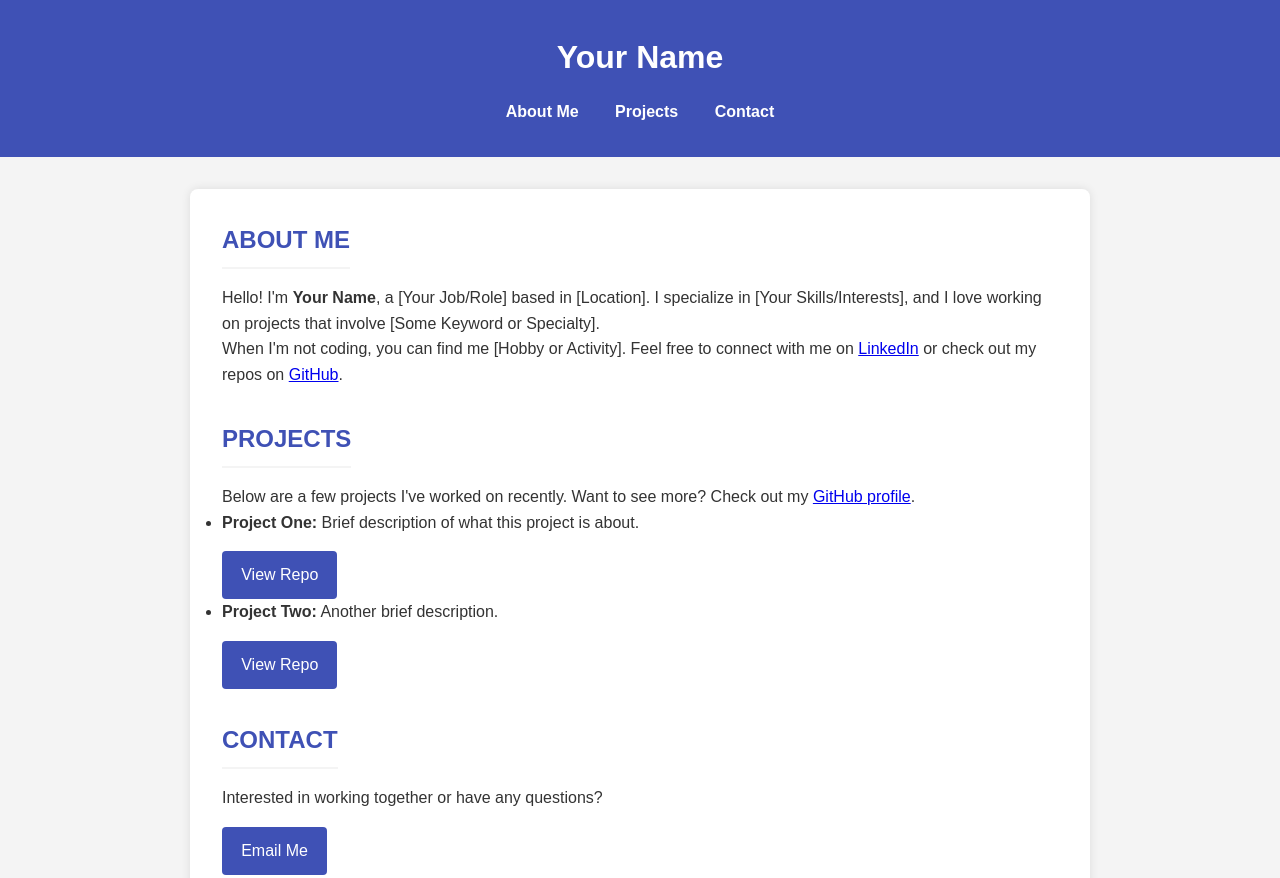
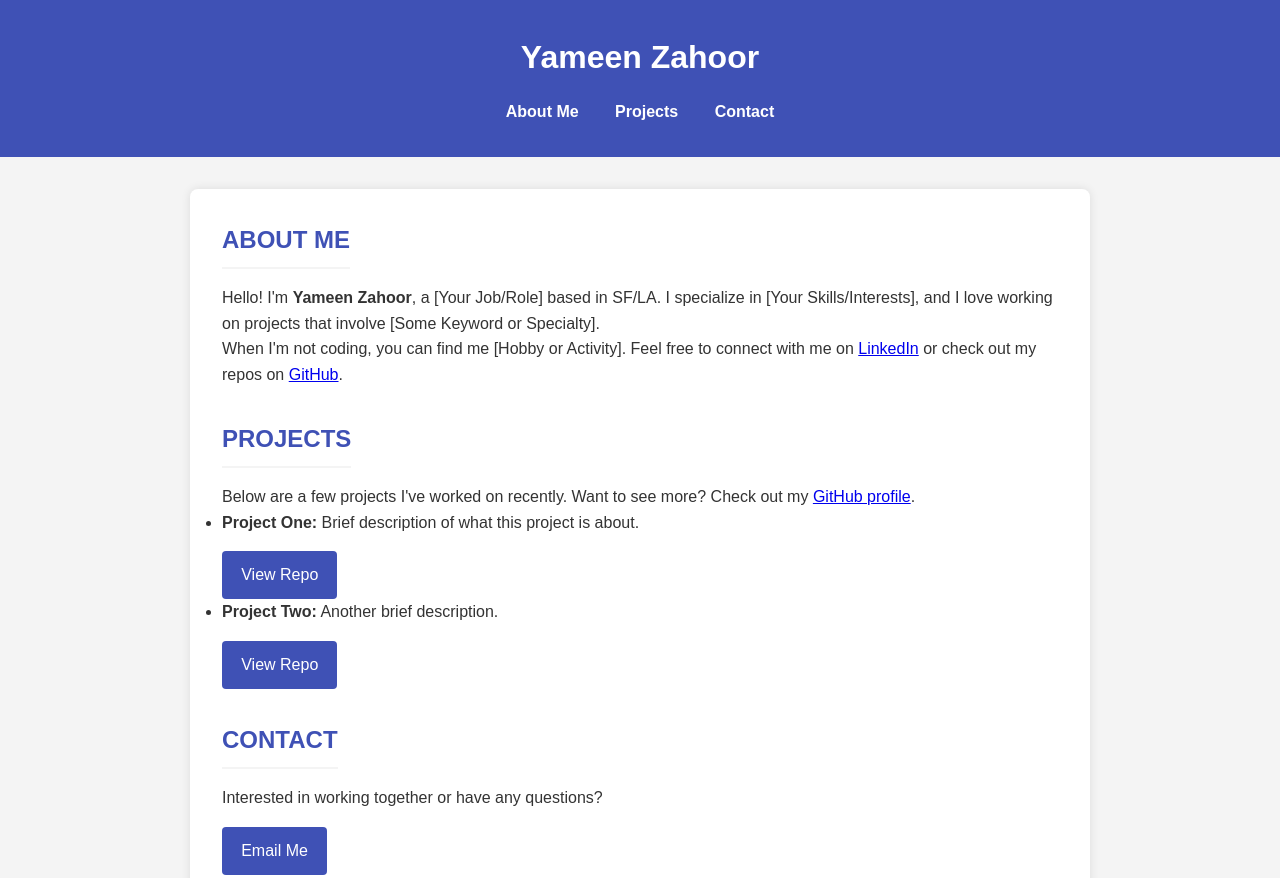
Before and after one commit to yameenzs/yameenzs.github.io, a plain HTML site: page index.html in a window 1280 px wide. Shown: the top 878 px of the page. Drawn offline with Linux system fonts and the light colour scheme.

Commit message:
MINOR CHANGES

```diff
--- a/index.html
+++ b/index.html
@@ -91,7 +91,7 @@
 </head>
 <body>
   <header>
-    <h1>Your Name</h1>
+    <h1>Yameen Zahoor</h1>
     <nav>
       <a href="#about">About Me</a>
       <a href="#projects">Projects</a>
@@ -103,7 +103,7 @@
     <section id="about">
       <h2>About Me</h2>
       <p>
-        Hello! I'm <strong>Your Name</strong>, a [Your Job/Role] based in [Location].
+        Hello! I'm <strong>Yameen Zahoor</strong>, a [Your Job/Role] based in SF/LA.
         I specialize in [Your Skills/Interests], and I love working on projects that
         involve [Some Keyword or Specialty].
       </p>
```
